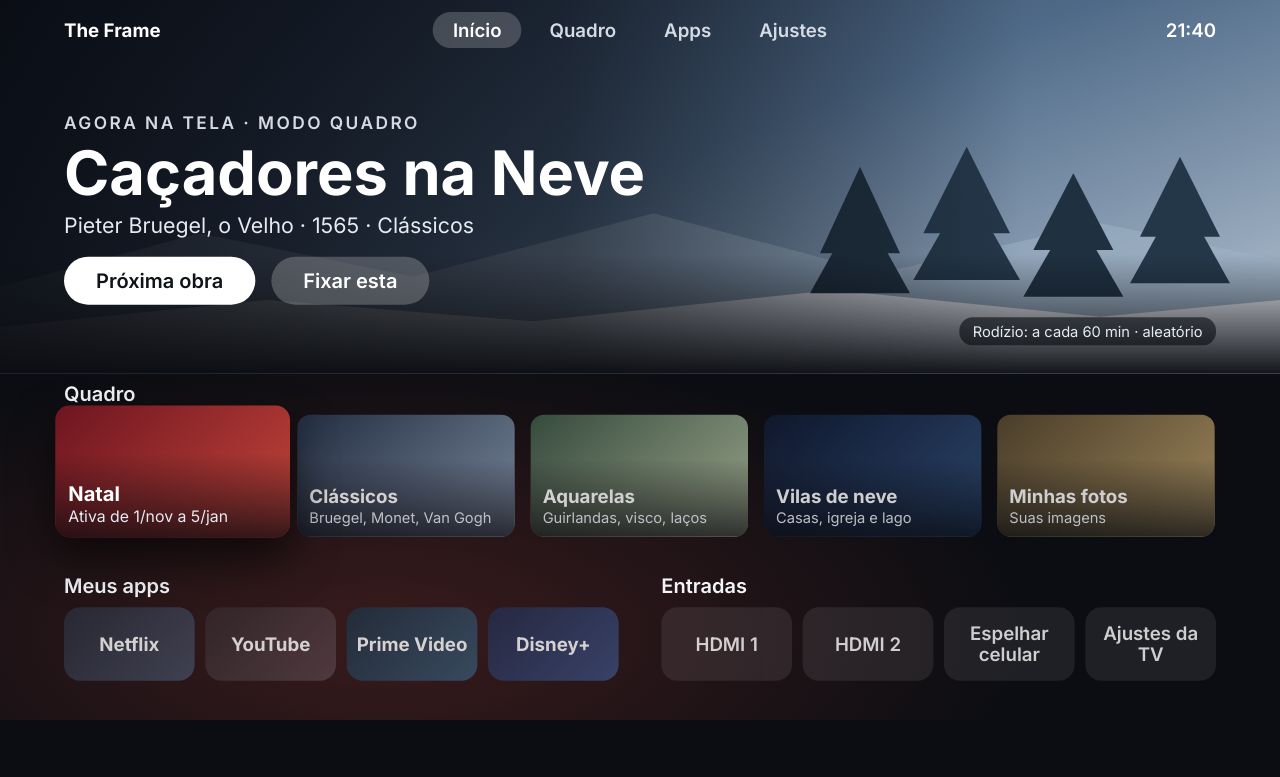
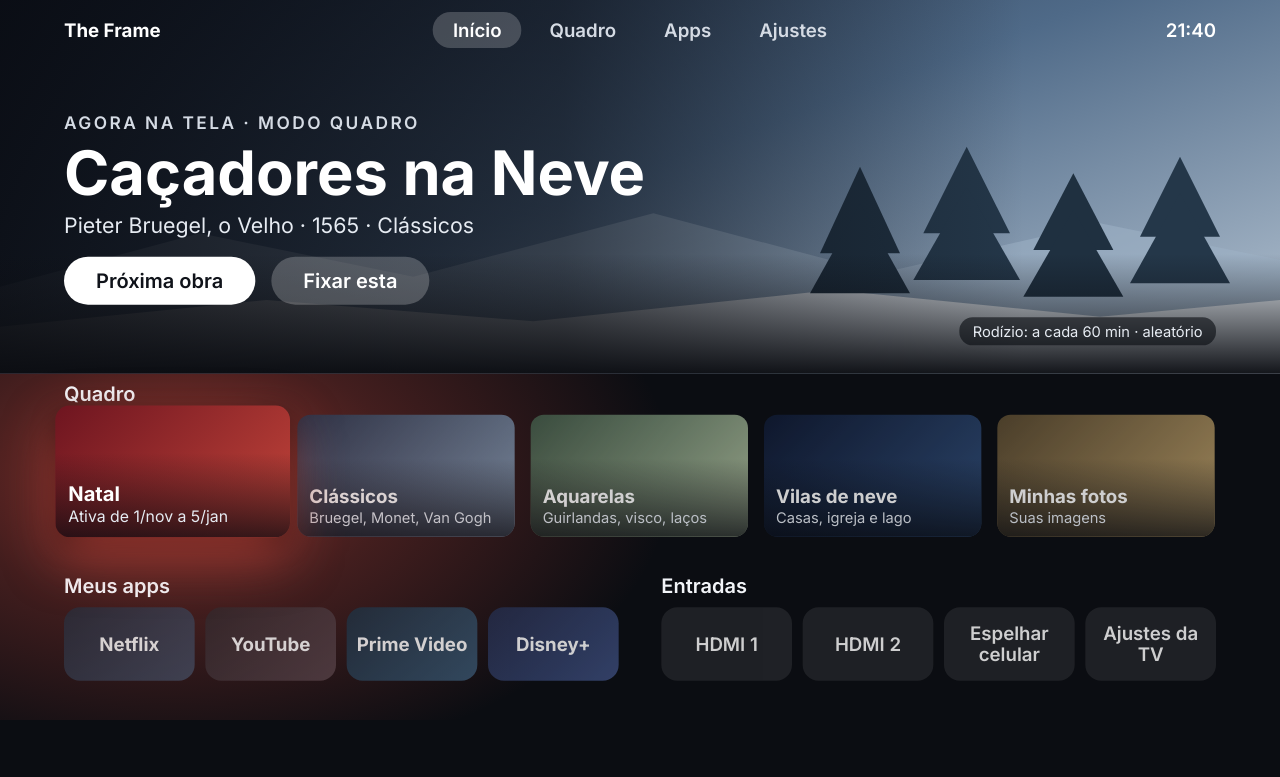
Before and after one commit to cassianoliveira/frame-menu, a website: page index.html in a window 1280 px wide. Drawn offline with Linux system fonts and the light colour scheme.

Commit message:
Update index.html

```diff
--- a/index.html
+++ b/index.html
@@ -18,10 +18,12 @@
 .lift{transform:scale(1.08) translateY(-6px);box-shadow:0 30px 60px rgba(0,0,0,.6);opacity:1;z-index:2}
 .shelf-title{font-size:30px;font-weight:600;color:#f2f4f8;margin-bottom:14px}
 .row{display:flex}
+.glow{position:absolute;width:1500px;height:900px;left:0;top:0;opacity:0;pointer-events:none;transition:left .6s ease,top .6s ease,opacity .6s ease}
 </style>
 </head>
 <body>
 <div id="root">
+  <div id="glow0" class="glow"></div><div id="glow1" class="glow"></div>
   <div class="abs" style="left:0;top:0;width:1920px;height:560px;background:linear-gradient(160deg,#1f2d42 0%,#4f6a88 48%,#b8c6d4 100%)">
     <svg viewBox="0 0 1920 560" style="position:absolute;left:0;top:0;width:100%;height:100%" aria-hidden="true">
       <polygon points="0,430 300,350 620,415 980,320 1320,410 1650,335 1920,390 1920,560 0,560" fill="#9fb2c6" opacity="0.55"/>
@@ -145,12 +147,33 @@
     });
   });
 
+  var glowAtivo = 0;
+  function moverBrilho(tint) {
+    var root = document.getElementById('root');
+    var rr = root.getBoundingClientRect();
+    var s = rr.width / 1920 || 1;
+    var f = els[pos.r][pos.c].getBoundingClientRect();
+    var cx = (f.left + f.width / 2 - rr.left) / s;
+    var cy = (f.top + f.height / 2 - rr.top) / s;
+    glowAtivo = 1 - glowAtivo;
+    for (var i = 0; i < 2; i++) {
+      var g = document.getElementById('glow' + i);
+      g.style.left = (cx - 750) + 'px';
+      g.style.top = (cy - 450) + 'px';
+      if (i === glowAtivo) {
+        g.style.background = 'radial-gradient(closest-side, ' + tint + 'a6 0%, ' + tint + '4d 45%, rgba(0,0,0,0) 100%)';
+        g.style.opacity = '1';
+      } else {
+        g.style.opacity = '0';
+      }
+    }
+  }
+
   function draw() {
     var tint = '#5b7390';
     if (pos.r === 1) tint = quadro[pos.c].b;
     else if (pos.r === 2 && pos.c < apps.length) tint = apps[pos.c].b;
-    document.getElementById('root').style.background =
-      'radial-gradient(1400px 620px at 30% 88%, ' + tint + '40, transparent 70%), #0b0d12';
+    moverBrilho(tint);
     els.forEach(function (lista, r) {
       lista.forEach(function (b, c) {
         var f = (r === pos.r && c === pos.c);
@@ -159,6 +182,7 @@
         var isHero = (r === 0);
         b.className = base + (f ? ' lift' : (isHero ? '' : ' dim'));
         if (isEntrada) b.style.background = f ? 'rgba(255,255,255,.26)' : 'rgba(255,255,255,.1)';
+        b.style.boxShadow = f ? '0 30px 70px ' + tint + '99, 0 10px 30px rgba(0,0,0,.5)' : '';
       });
     });
   }
```
